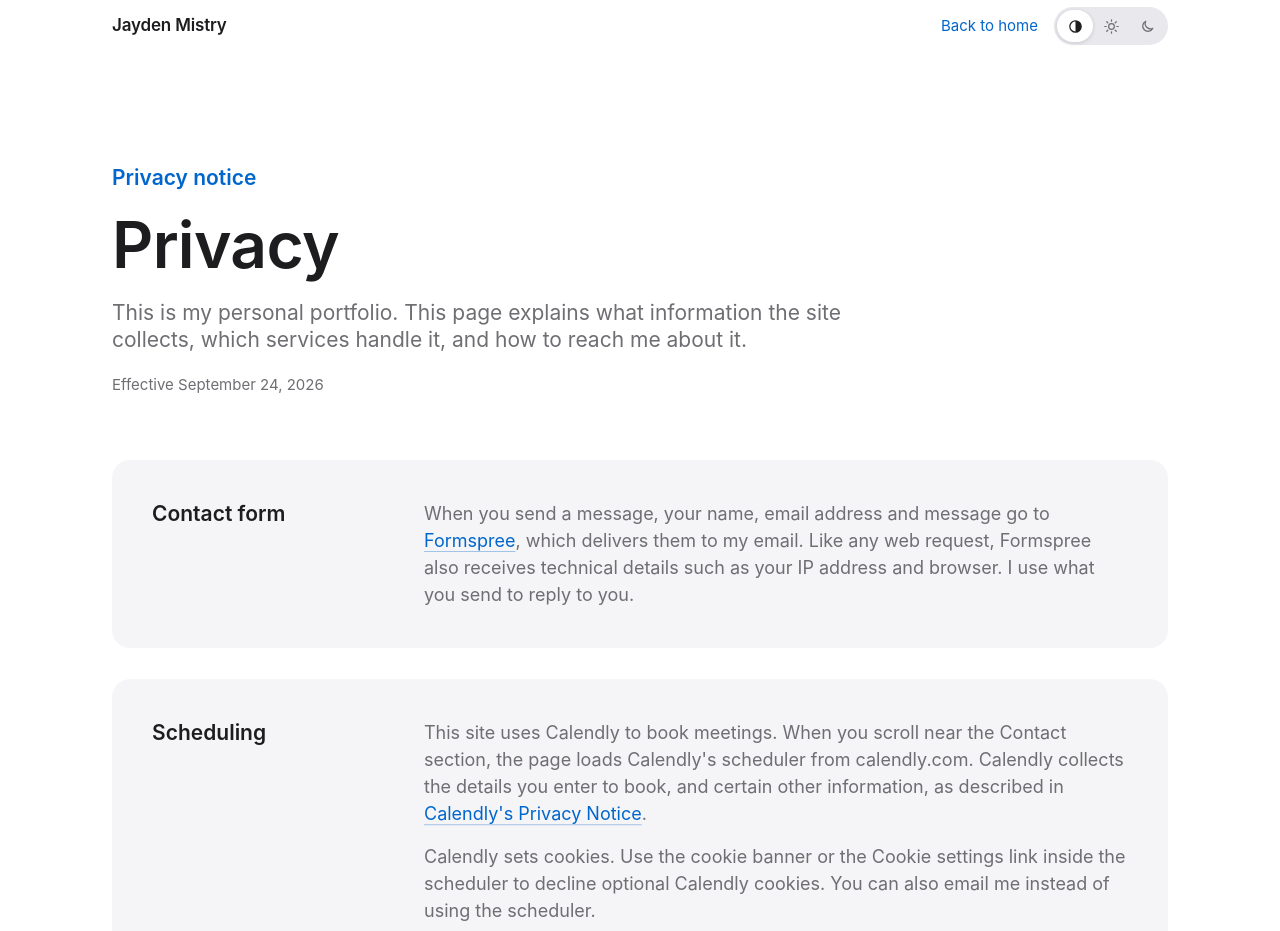
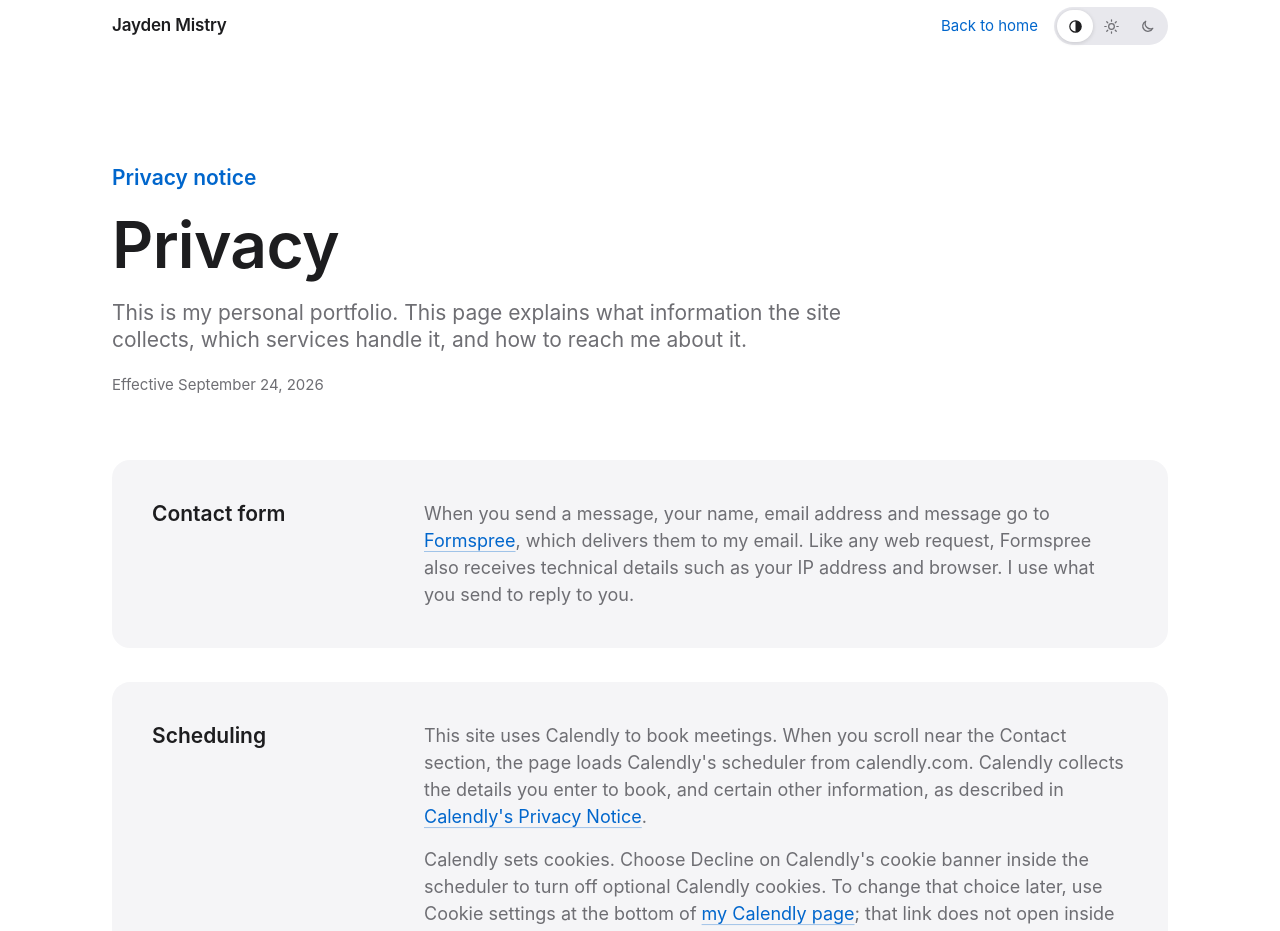
Before and after one commit to jaydenmistry/portfolio, a Next.js app: page /privacy in a window 1280 px wide. Shown: the top 931 px of the page. Built offline with nearby package versions, Linux system fonts and the light colour scheme; no server answers.

Commit message:
fix calendly cookie instructions

```diff
--- a/app/privacy/page.tsx
+++ b/app/privacy/page.tsx
@@ -4,7 +4,7 @@ import Link from 'next/link';
 import Footer from '@/components/Footer';
 import ThemeSwitcher from '@/components/ThemeSwitcher';
 import { privacy } from '@/lib/privacy';
-import { site } from '@/lib/data';
+import { contact, site } from '@/lib/data';
 
 export const metadata: Metadata = {
   title: 'Privacy | Jayden Mistry',
@@ -47,8 +47,10 @@ const sections: { id: string; title: string; body: ReactNode }[] = [
           <External href={privacy.links.calendly}>Calendly&apos;s Privacy Notice</External>.
         </p>
         <p>
-          Calendly sets cookies. Use the cookie banner or the Cookie settings link inside the scheduler to decline
-          optional Calendly cookies. You can also email me instead of using the scheduler.
+          Calendly sets cookies. Choose Decline on Calendly&apos;s cookie banner inside the scheduler to turn off
+          optional Calendly cookies. To change that choice later, use Cookie settings at the bottom of{' '}
+          <External href={contact.calendlyUrl}>my Calendly page</External>; that link does not open inside the
+          embedded scheduler. You can also email me instead of using the scheduler.
         </p>
       </>
     ),
```
